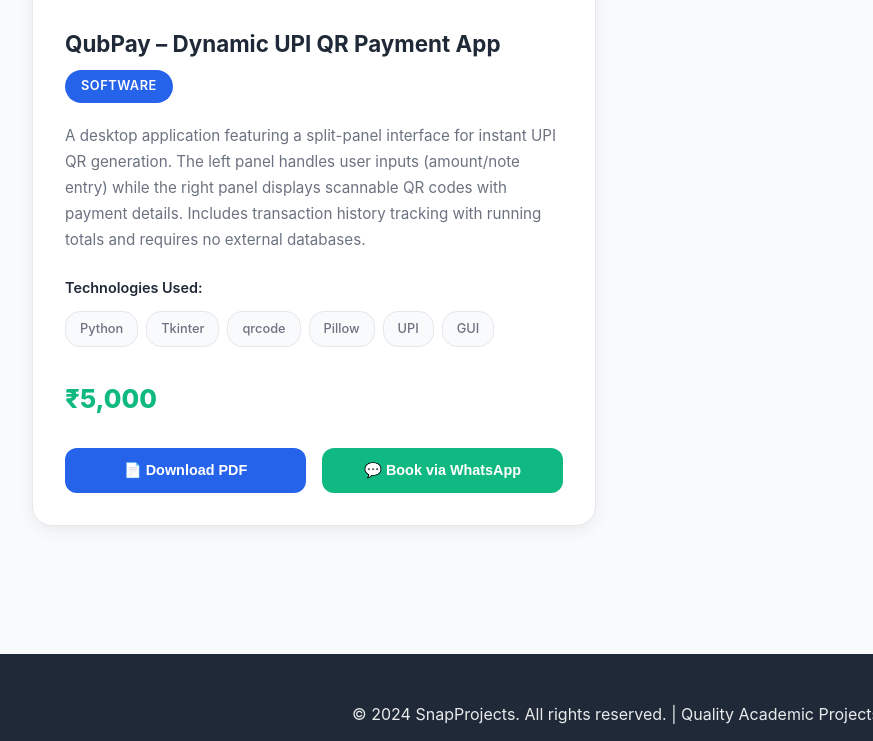
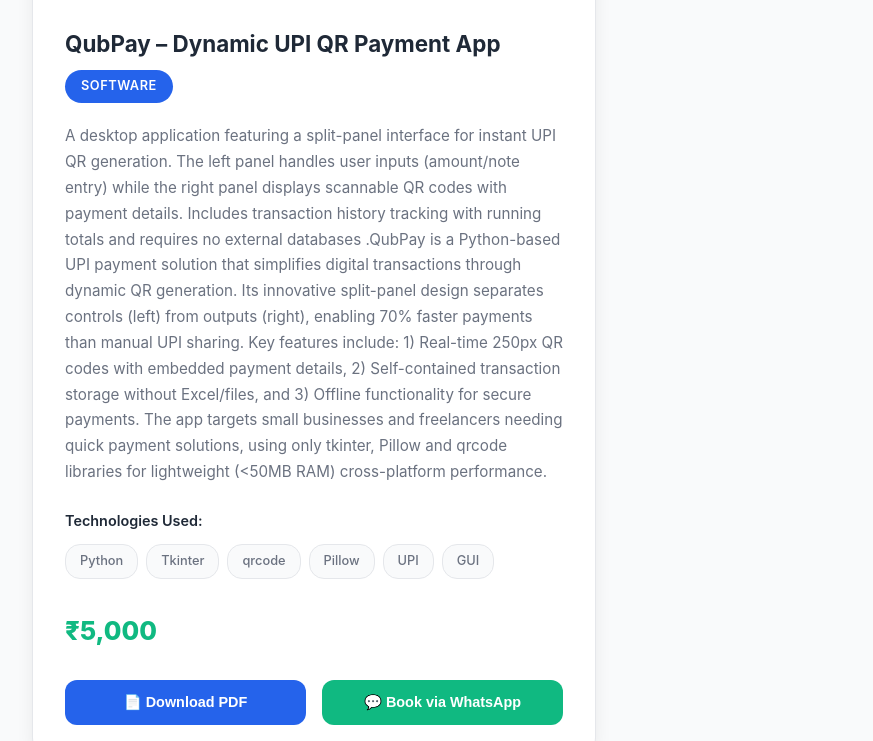
Before and after one commit to Harikrishnankanjingattu/snapproject, a plain HTML site: page index.html in a window 1280 px wide. Shown: the part 757-1498 px from the top of the page, without its empty margins (24-897 px from the left). Drawn offline with Linux system fonts and the light colour scheme.

Commit message:
Update index.html

```diff
--- a/index.html
+++ b/index.html
@@ -485,8 +485,7 @@
         id: 1,
         title: "QubPay – Dynamic UPI QR Payment App",
         category: "software",
-        description: "A desktop application featuring a split-panel interface for instant UPI QR generation. The left panel handles user inputs (amount/note entry) while the right panel displays scannable QR codes with payment details. Includes transaction history tracking with running totals and requires no external databases.",
-        abstract: "QubPay is a Python-based UPI payment solution that simplifies digital transactions through dynamic QR generation. Its innovative split-panel design separates controls (left) from outputs (right), enabling 70% faster payments than manual UPI sharing. Key features include: 1) Real-time 250px QR codes with embedded payment details, 2) Self-contained transaction storage without Excel/files, and 3) Offline functionality for secure payments. The app targets small businesses and freelancers needing quick payment solutions, using only tkinter, Pillow and qrcode libraries for lightweight (<50MB RAM) cross-platform performance.",
+        description: "A desktop application featuring a split-panel interface for instant UPI QR generation. The left panel handles user inputs (amount/note entry) while the right panel displays scannable QR codes with payment details. Includes transaction history tracking with running totals and requires no external databases .QubPay is a Python-based UPI payment solution that simplifies digital transactions through dynamic QR generation. Its innovative split-panel design separates controls (left) from outputs (right), enabling 70% faster payments than manual UPI sharing. Key features include: 1) Real-time 250px QR codes with embedded payment details, 2) Self-contained transaction storage without Excel/files, and 3) Offline functionality for secure payments. The app targets small businesses and freelancers needing quick payment solutions, using only tkinter, Pillow and qrcode libraries for lightweight (<50MB RAM) cross-platform performance.",
         technologies: ["Python", "Tkinter", "qrcode", "Pillow", "UPI", "GUI"],
         features: [
             "Split-panel interface (30/70 width ratio)",
```
